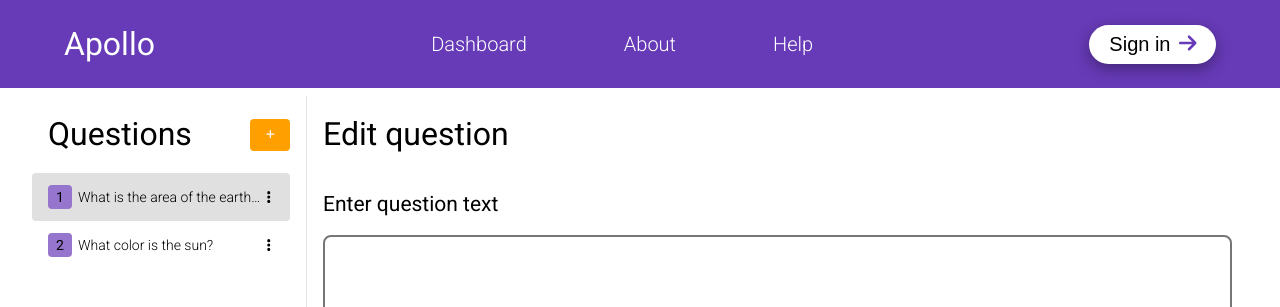
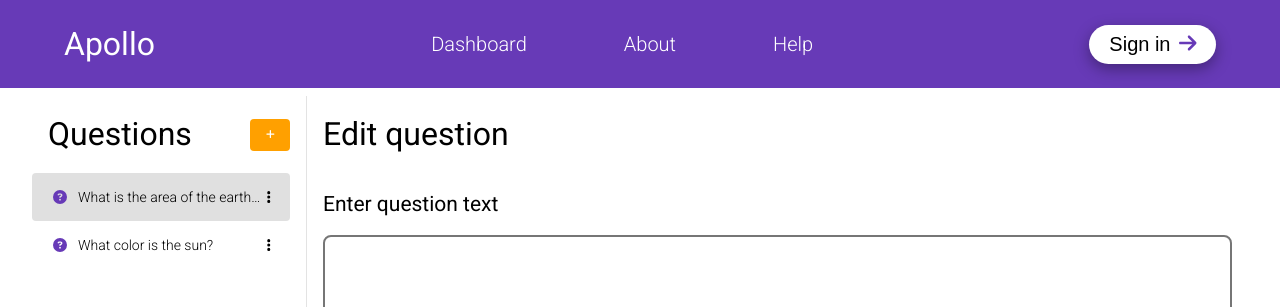
Before and after one commit to popastefan10/apollo-frontend, an Angular app: page /assessment/1 in a window 1280 px wide. Shown: the top 307 px of the page. Built offline with nearby package versions, Linux system fonts and the light colour scheme.

Commit message:
change question styling

```diff
--- a/package.json
+++ b/package.json
@@ -21,6 +21,7 @@
     "@angular/platform-browser-dynamic": "^14.2.0",
     "@angular/router": "^14.2.0",
     "@fortawesome/angular-fontawesome": "^0.11.1",
+    "@fortawesome/free-regular-svg-icons": "^6.2.0",
     "@fortawesome/free-solid-svg-icons": "^6.2.0",
     "rxjs": "~7.5.0",
     "tslib": "^2.3.0",
--- a/src/app/components/question-item/question-item.component.html
+++ b/src/app/components/question-item/question-item.component.html
@@ -4,7 +4,7 @@
 >
   <div class="question-left">
     <div class="question__number">
-      {{ question?.id }}
+      <fa-icon [icon]="isHelper ? questionCircleRegular : questionCircleSolid"></fa-icon>
     </div>
     <p class="question__title">{{ question?.title }}</p>
   </div>
--- a/src/app/components/question-item/question-item.component.scss
+++ b/src/app/components/question-item/question-item.component.scss
@@ -28,8 +28,12 @@
     width: 24px;
     height: 24px;
     border-radius: 4px;
-    background-color: $light-deep-purple;
+    // background-color: $light-deep-purple;
     color: #000;
+
+    fa-icon {
+      color: $deep-purple;
+    }
   }
 
   &__title {
--- a/src/app/components/question-item/question-item.component.ts
+++ b/src/app/components/question-item/question-item.component.ts
@@ -1,6 +1,7 @@
 import { Component, OnInit, Input, Output, EventEmitter } from '@angular/core';
 import { Question } from '../models/question.model';
-import { faEllipsisVertical } from '@fortawesome/free-solid-svg-icons';
+import { faEllipsisVertical, faQuestionCircle as questionCircleSolid } from '@fortawesome/free-solid-svg-icons';
+import { faQuestionCircle as questionCircleRegular } from '@fortawesome/free-regular-svg-icons'
 
 @Component({
   selector: 'app-question-item',
@@ -16,6 +17,10 @@ export class QuestionItemComponent implements OnInit {
 
   public readonly faEllipsisVertical = faEllipsisVertical;
 
+  public readonly questionCircleSolid = questionCircleSolid;
+
+  public readonly questionCircleRegular = questionCircleRegular;
+
   constructor() {}
 
   ngOnInit(): void {}
```
Also changed, not shown: 1 other file (tests, documents, lock files or other folders).
